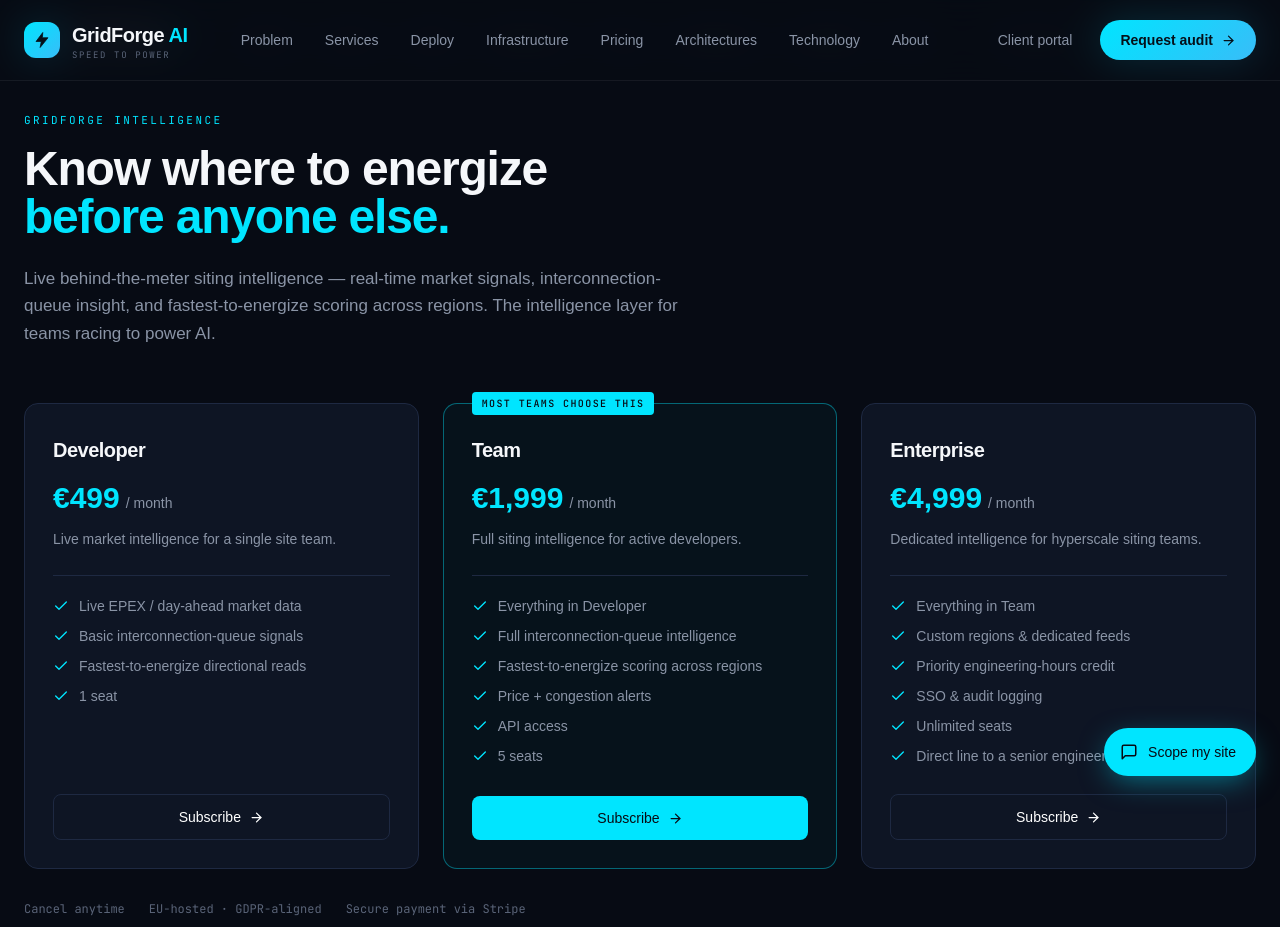
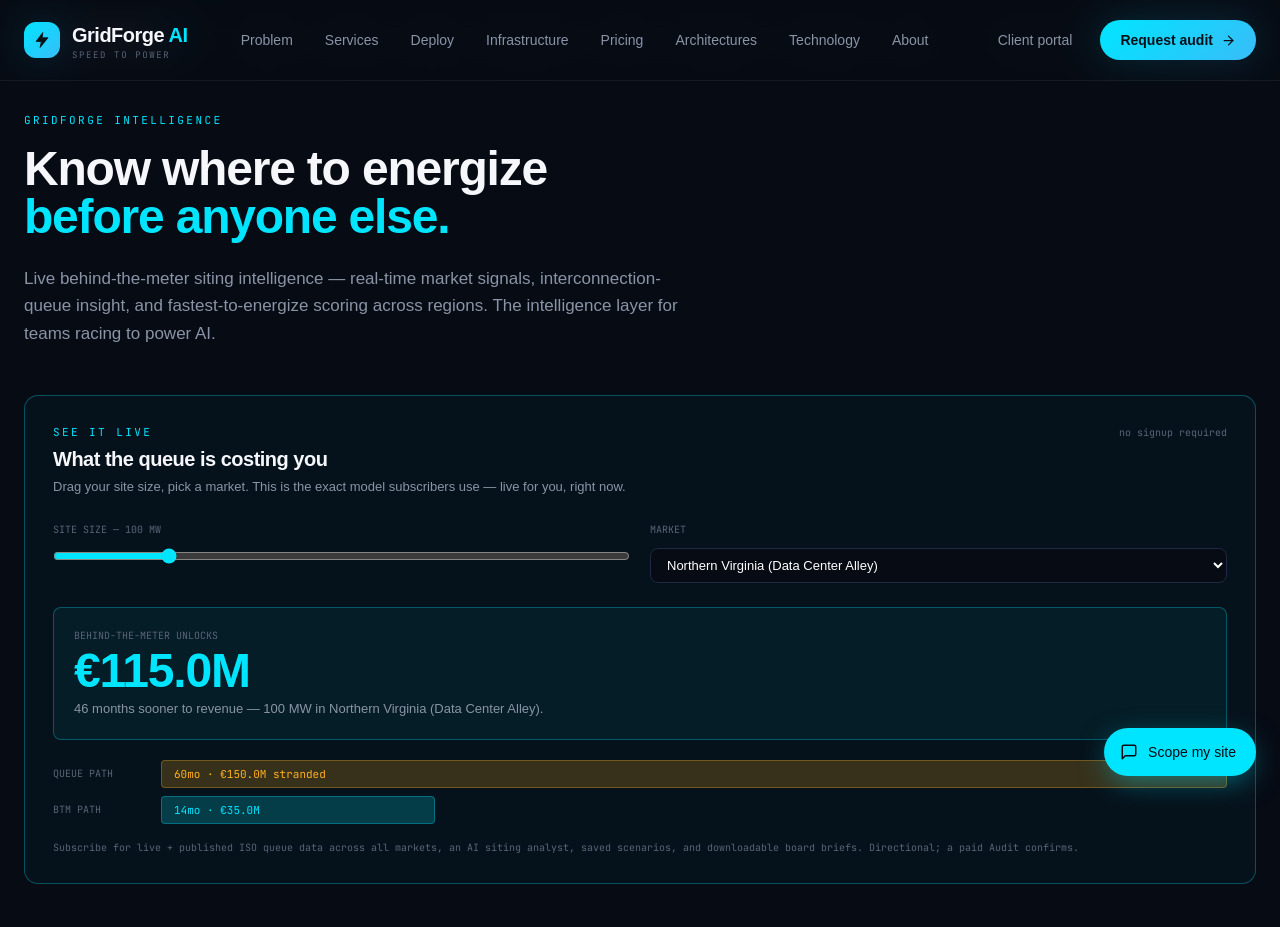
Before and after one commit to iceccarelli/GridForge-AI, a Next.js app: page /intelligence in a window 1280 px wide. Shown: the top 927 px of the page. Built offline with nearby package versions, Linux system fonts and the light colour scheme; a web font is replaced by a local one.

Commit message:
feat(intelligence): public cost-of-delay demo on sales page — value before paywall

```diff
--- a/app/intelligence/page.tsx
+++ b/app/intelligence/page.tsx
@@ -4,6 +4,7 @@
 import { Navbar } from "@/components/Navbar";
 import { Footer } from "@/components/Footer";
 import { PLANS, eurMonth } from "@/lib/subscriptions";
+import { DelayDemo } from "@/components/DelayDemo";
 import { Check, ArrowRight, Loader2 } from "lucide-react";
 
 export default function IntelligencePage() {
@@ -47,6 +48,10 @@
               interconnection-queue insight, and fastest-to-energize scoring across regions.
               The intelligence layer for teams racing to power AI.
             </p>
+          </div>
+
+          <div className="mt-12">
+            <DelayDemo />
           </div>
 
           <div className="grid grid-cols-1 lg:grid-cols-3 gap-6 mt-14">
--- /dev/null
+++ b/components/DelayDemo.tsx
@@ -0,0 +1,72 @@
+"use client";
+
+import { useState } from "react";
+import { SITING_REGIONS, sitingScore, costOfDelay, eurCompact } from "@/lib/siting";
+
+// Public cost-of-delay demo for the /intelligence sales page. Same model as the
+// subscriber dashboard, so the number a prospect sees here is the real one.
+// Read-only: no save, no brief, no auth — just the visceral euros-unlocked moment.
+export function DelayDemo() {
+  const [mw, setMw] = useState(100);
+  const ranked = [...SITING_REGIONS]
+    .map((r) => ({ ...r, score: sitingScore(r) }))
+    .sort((a, b) => b.score - a.score);
+  const [regionId, setRegionId] = useState(
+    ranked.find((r) => r.id === "pjm-va")?.id ?? ranked[0].id
+  );
+  const region = ranked.find((r) => r.id === regionId) ?? ranked[0];
+  const d = costOfDelay(mw, region, 25000);
+  const pct = d.queueCostEur > 0 ? (d.btmCostEur / d.queueCostEur) * 100 : 0;
+
+  return (
+    <div className="rounded-[var(--radius)] border border-power/30 bg-power/[0.03] p-7">
+      <div className="flex items-center justify-between mb-1">
+        <div className="eyebrow text-power">See it live</div>
+        <div className="data text-[10px] text-faint">no signup required</div>
+      </div>
+      <h2 className="text-xl font-semibold tracking-tight">What the queue is costing you</h2>
+      <p className="text-mute text-[13px] mt-1 mb-5">
+        Drag your site size, pick a market. This is the exact model subscribers use —
+        live for you, right now.
+      </p>
+
+      <div className="grid sm:grid-cols-2 gap-5 mb-6">
+        <div>
+          <label className="data text-[10px] text-faint">SITE SIZE — {mw} MW</label>
+          <input type="range" min={5} max={500} step={5} value={mw} onChange={(e) => setMw(Number(e.target.value))} className="w-full mt-2 accent-[color:var(--power,#38bdf8)]" />
+        </div>
+        <div>
+          <label className="data text-[10px] text-faint">MARKET</label>
+          <select value={regionId} onChange={(e) => setRegionId(e.target.value)} className="w-full mt-2 bg-ink border border-line rounded-lg px-3 py-2 text-[13px] text-white focus:border-power/50 focus:outline-none">
+            {ranked.map((r) => <option key={r.id} value={r.id}>{r.region}</option>)}
+          </select>
+        </div>
+      </div>
+
+      <div className="rounded-lg border border-power/30 bg-power/[0.05] p-5">
+        <div className="data text-[10px] text-faint">BEHIND-THE-METER UNLOCKS</div>
+        <div className="text-4xl md:text-5xl font-semibold text-power tracking-tight mt-1">{eurCompact(d.avoidedEur)}</div>
+        <div className="text-mute text-[13px] mt-1">{d.monthsSaved} months sooner to revenue — {mw} MW in {region.region}.</div>
+      </div>
+
+      <div className="mt-5 space-y-2">
+        <div className="flex items-center gap-3">
+          <div className="data text-[10px] text-faint w-24 shrink-0">QUEUE PATH</div>
+          <div className="flex-1 h-7 rounded bg-queue/20 border border-queue/30 flex items-center px-3">
+            <span className="data text-[11px] text-queue">{region.queueWaitMonths}mo · {eurCompact(d.queueCostEur)} stranded</span>
+          </div>
+        </div>
+        <div className="flex items-center gap-3">
+          <div className="data text-[10px] text-faint w-24 shrink-0">BTM PATH</div>
+          <div className="h-7 rounded bg-power/20 border border-power/30 flex items-center px-3" style={{ width: `${Math.max(18, pct)}%` }}>
+            <span className="data text-[11px] text-power whitespace-nowrap">{region.btmMonths}mo · {eurCompact(d.btmCostEur)}</span>
+          </div>
+        </div>
+      </div>
+      <p className="data text-[10px] text-faint mt-4">
+        Subscribe for live + published ISO queue data across all markets, an AI siting analyst,
+        saved scenarios, and downloadable board briefs. Directional; a paid Audit confirms.
+      </p>
+    </div>
+  );
+}
```
